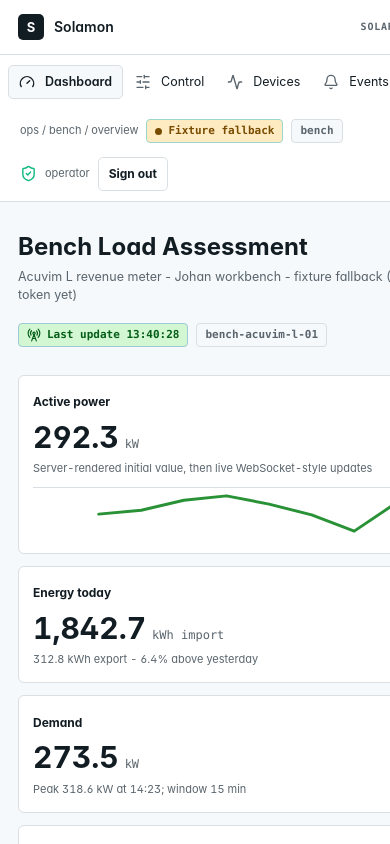
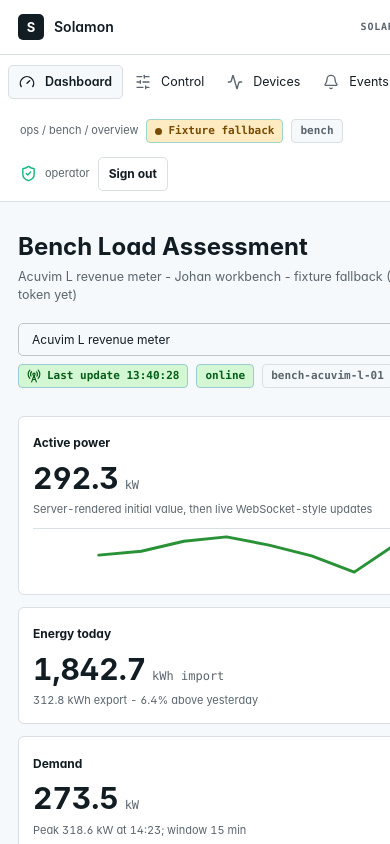
Before and after one commit to mariusbloemhof/solamon, a Next.js app in the folder packages/web_ui/: page /sites/bench in a window 390 px wide. Shown: the top 844 px of the page. Built offline with nearby package versions, Linux system fonts and the light colour scheme.

Commit message:
feat(web-ui): add cloud device selection

```diff
--- a/packages/web_ui/app/globals.css
+++ b/packages/web_ui/app/globals.css
@@ -209,6 +209,7 @@ th {
 .inline-row {
   display: flex;
   align-items: center;
+  flex-wrap: wrap;
   gap: 8px;
 }
 
@@ -532,6 +533,14 @@ p.subtext {
   color: var(--fg);
 }
 
+.compact-select {
+  min-height: 30px;
+  width: min(300px, 36vw);
+  max-width: 100%;
+  background: var(--bg);
+  font-size: 12px;
+}
+
 .table {
   width: 100%;
   border-collapse: collapse;
@@ -609,8 +618,13 @@ p.subtext {
   }
 
   .topbar-left,
-  .topbar-right {
+  .topbar-right,
+  .inline-row {
     flex-wrap: wrap;
+  }
+
+  .compact-select {
+    width: 100%;
   }
 
   .dashboard-grid {
--- a/packages/web_ui/app/sites/[slug]/DashboardClient.tsx
+++ b/packages/web_ui/app/sites/[slug]/DashboardClient.tsx
@@ -9,16 +9,20 @@ import { currentUserLabel, loadDashboardSnapshot } from "@/lib/api";
 import { fixture, jitterSnapshot, type DashboardSnapshot } from "@/lib/fixtures";
 import { fmt, nowTime } from "@/lib/format";
 
+const deviceSelectionKey = (slug: string) => `solamon-selected-device:${slug}`;
+
 export default function DashboardClient({ slug = "bench" }: { slug?: string }) {
   const [tick, setTick] = useState(0);
   const [cloudData, setCloudData] = useState<DashboardSnapshot | null>(null);
   const [cloudError, setCloudError] = useState("");
+  const [selectedDeviceId, setSelectedDeviceId] = useState("");
   const [userLabel, setUserLabel] = useState("operator");
   const data = useMemo(
     () => (cloudData ? cloudData : jitterSnapshot(fixture, tick)),
     [cloudData, tick]
   );
   const dataMode = cloudData ? "cloud" : "fixtures";
+  const deviceOptions = data.site.devices;
 
   useEffect(() => {
     const id = window.setInterval(() => setTick((n) => n + 1), 2000);
@@ -26,15 +30,23 @@ export default function DashboardClient({ slug = "bench" }: { slug?: string }) {
   }, []);
 
   useEffect(() => {
+    setSelectedDeviceId(window.localStorage.getItem(deviceSelectionKey(slug)) ?? "");
+  }, [slug]);
+
+  useEffect(() => {
     let cancelled = false;
     setUserLabel(currentUserLabel());
 
     async function refresh() {
       try {
-        const snapshot = await loadDashboardSnapshot(slug);
+        const snapshot = await loadDashboardSnapshot(slug, selectedDeviceId || undefined);
         if (!cancelled) {
           setCloudData(snapshot);
           setCloudError("");
+          if (!selectedDeviceId) {
+            window.localStorage.setItem(deviceSelectionKey(slug), snapshot.site.deviceId);
+            setSelectedDeviceId(snapshot.site.deviceId);
+          }
         }
       } catch (exc) {
         if (!cancelled) {
@@ -49,7 +61,12 @@ export default function DashboardClient({ slug = "bench" }: { slug?: string }) {
       cancelled = true;
       window.clearInterval(id);
     };
-  }, [slug]);
+  }, [slug, selectedDeviceId]);
+
+  function onDeviceChange(deviceId: string) {
+    window.localStorage.setItem(deviceSelectionKey(slug), deviceId);
+    setSelectedDeviceId(deviceId);
+  }
 
   return (
     <AppShell active="dashboard" dataMode={dataMode} userLabel={userLabel}>
@@ -62,7 +79,22 @@ export default function DashboardClient({ slug = "bench" }: { slug?: string }) {
           </p>
         </div>
         <div className="inline-row">
+          <select
+            aria-label="Select device"
+            className="select compact-select"
+            value={selectedDeviceId || data.site.deviceId}
+            onChange={(event) => onDeviceChange(event.target.value)}
+          >
+            {deviceOptions.map((device) => (
+              <option key={device.id} value={device.id}>
+                {device.label}
+              </option>
+            ))}
+          </select>
           <span className="pill ok"><RadioTower size={14} /> Last update {nowTime()}</span>
+          <span className={`pill ${deviceStatusClass(deviceOptions.find((device) => device.id === data.site.deviceId)?.status)}`}>
+            {deviceOptions.find((device) => device.id === data.site.deviceId)?.status ?? "unknown"}
+          </span>
           <span className="pill muted">{data.site.deviceId}</span>
         </div>
       </div>
@@ -140,6 +172,12 @@ export default function DashboardClient({ slug = "bench" }: { slug?: string }) {
   );
 }
 
+function deviceStatusClass(status?: string): string {
+  if (status === "online") return "ok";
+  if (status === "offline" || status === "unknown") return "muted";
+  return "warn";
+}
+
 function MetricCard({
   title,
   icon,
--- a/packages/web_ui/lib/api.ts
+++ b/packages/web_ui/lib/api.ts
@@ -1,4 +1,4 @@
-import type { DashboardSnapshot, ReadingPoint } from "@/lib/fixtures";
+import type { DashboardSnapshot, DeviceOption, ReadingPoint } from "@/lib/fixtures";
 import { fixture } from "@/lib/fixtures";
 
 const API_BASE_KEY = "solamon-api-base";
@@ -112,13 +112,13 @@ export function useDemoAuth(email: string): void {
   window.localStorage.setItem(USER_KEY, JSON.stringify({ email, display_name: email, role: "demo", tier: "operations" }));
 }
 
-export async function loadDashboardSnapshot(slug: string): Promise<DashboardSnapshot> {
+export async function loadDashboardSnapshot(slug: string, preferredDeviceId?: string): Promise<DashboardSnapshot> {
   const token = authToken();
   if (!token) {
     throw new Error("No cloud token yet");
   }
   const site = await apiFetch<SiteDetail>(`/sites/${slug}`, token);
-  const device = site.devices[0];
+  const device = chooseDevice(site.devices, preferredDeviceId);
   if (!device) {
     throw new Error(`Site ${slug} has no devices`);
   }
@@ -129,6 +129,20 @@ export async function loadDashboardSnapshot(slug: string): Promise<DashboardSnap
   ]);
 
   return mapCloudSnapshot(site, device, snapshot, series);
+}
+
+function chooseDevice(devices: DeviceSummary[], preferredDeviceId?: string): DeviceSummary | undefined {
+  if (preferredDeviceId) {
+    const preferred = devices.find((device) => device.id === preferredDeviceId);
+    if (preferred) return preferred;
+  }
+
+  const online = devices
+    .filter((device) => device.status === "online")
+    .sort((a, b) => timestamp(b.last_seen_at) - timestamp(a.last_seen_at))[0];
+  if (online) return online;
+
+  return [...devices].sort((a, b) => timestamp(b.last_seen_at) - timestamp(a.last_seen_at))[0];
 }
 
 async function loadPowerSeries(slug: string, deviceId: string, token: string): Promise<ReadingPoint[]> {
@@ -173,7 +187,8 @@ function mapCloudSnapshot(
       slug: site.slug,
       deviceName: [device.manufacturer, device.model].filter(Boolean).join(" ") || device.name,
       deviceId: device.id,
-      location: `${device.host}:${device.port} unit ${device.unit_id}`
+      location: `${device.host}:${device.port} unit ${device.unit_id}`,
+      devices: site.devices.map(deviceOption)
     },
     metrics: {
       activePowerKw: num(m.active_power_total, 0),
@@ -206,6 +221,18 @@ function mapCloudSnapshot(
   };
 }
 
+function deviceOption(device: DeviceSummary): DeviceOption {
+  const makeModel = [device.manufacturer, device.model].filter(Boolean).join(" ");
+  const label = makeModel ? `${device.name} (${makeModel})` : device.name;
+  return {
+    id: device.id,
+    name: device.name,
+    label,
+    status: device.status,
+    lastSeenAt: device.last_seen_at ?? null
+  };
+}
+
 function pointFromSnapshot(metrics: Record<string, unknown>): ReadingPoint[] {
   const value = num(metrics.active_power_total, 0);
   return [{ t: "now", kw: value }];
@@ -225,7 +252,12 @@ function timeLabel(value: unknown): string {
 
 function ageSeconds(value?: string | null): number {
   if (!value) return 0;
+  const time = timestamp(value);
+  return time ? Math.max(0, Math.round((Date.now() - time) / 1000)) : 0;
+}
+
+function timestamp(value?: string | null): number {
+  if (!value) return 0;
   const time = new Date(value).getTime();
-  if (Number.isNaN(time)) return 0;
-  return Math.max(0, Math.round((Date.now() - time) / 1000));
+  return Number.isNaN(time) ? 0 : time;
 }
--- a/packages/web_ui/lib/fixtures.ts
+++ b/packages/web_ui/lib/fixtures.ts
@@ -1,6 +1,14 @@
 export type ReadingPoint = {
   t: string;
   kw: number;
+};
+
+export type DeviceOption = {
+  id: string;
+  name: string;
+  label: string;
+  status: "online" | "offline" | "unreachable" | "fault" | "unknown";
+  lastSeenAt: string | null;
 };
 
 export type DashboardSnapshot = {
@@ -10,6 +18,7 @@ export type DashboardSnapshot = {
     deviceName: string;
     deviceId: string;
     location: string;
+    devices: DeviceOption[];
   };
   metrics: {
     activePowerKw: number;
@@ -42,7 +51,16 @@ export const fixture: DashboardSnapshot = {
     slug: "bench",
     deviceName: "Acuvim L revenue meter",
     deviceId: "bench-acuvim-l-01",
-    location: "Johan workbench"
+    location: "Johan workbench",
+    devices: [
+      {
+        id: "bench-acuvim-l-01",
+        name: "Acuvim L revenue meter",
+        label: "Acuvim L revenue meter",
+        status: "online",
+        lastSeenAt: null
+      }
+    ]
   },
   metrics: {
     activePowerKw: 286.4,
```
